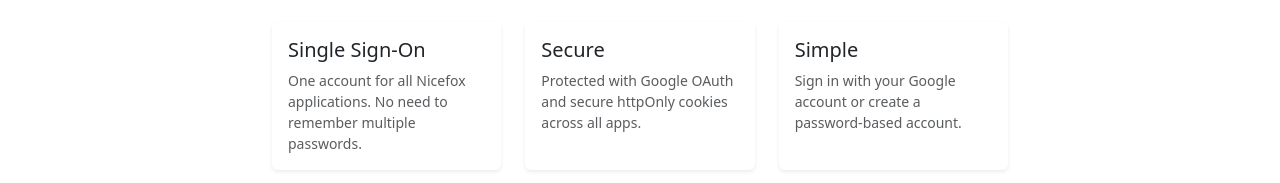
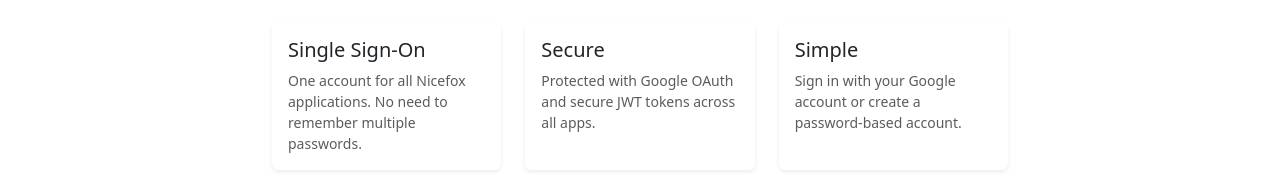
Before and after one commit to co-l/nicefox-auth, a React (Vite) app in the folder frontend/: page / in a window 1280 px wide. Shown: the part 395-578 px from the top of the page. Built offline with nearby package versions, Linux system fonts and the light colour scheme.

Commit message:
Update UI text to reflect token-based auth instead of cookies

```diff
--- a/frontend/src/pages/Home.tsx
+++ b/frontend/src/pages/Home.tsx
@@ -64,7 +64,7 @@
             <div className="card-body">
               <p className="text-muted mb-0">
                 This is the central authentication service for <code>*.nicefox.net</code> applications.
-                Your authentication is shared across all nicefox apps using a secure cookie.
+                Your authentication is shared across all nicefox apps using secure JWT tokens.
               </p>
             </div>
           </div>
--- a/frontend/src/pages/Landing.tsx
+++ b/frontend/src/pages/Landing.tsx
@@ -42,7 +42,7 @@
                     <div className="card-body">
                       <h5 className="card-title">Secure</h5>
                       <p className="card-text text-muted small">
-                        Protected with Google OAuth and secure httpOnly cookies across all apps.
+                        Protected with Google OAuth and secure JWT tokens across all apps.
                       </p>
                     </div>
                   </div>
```
